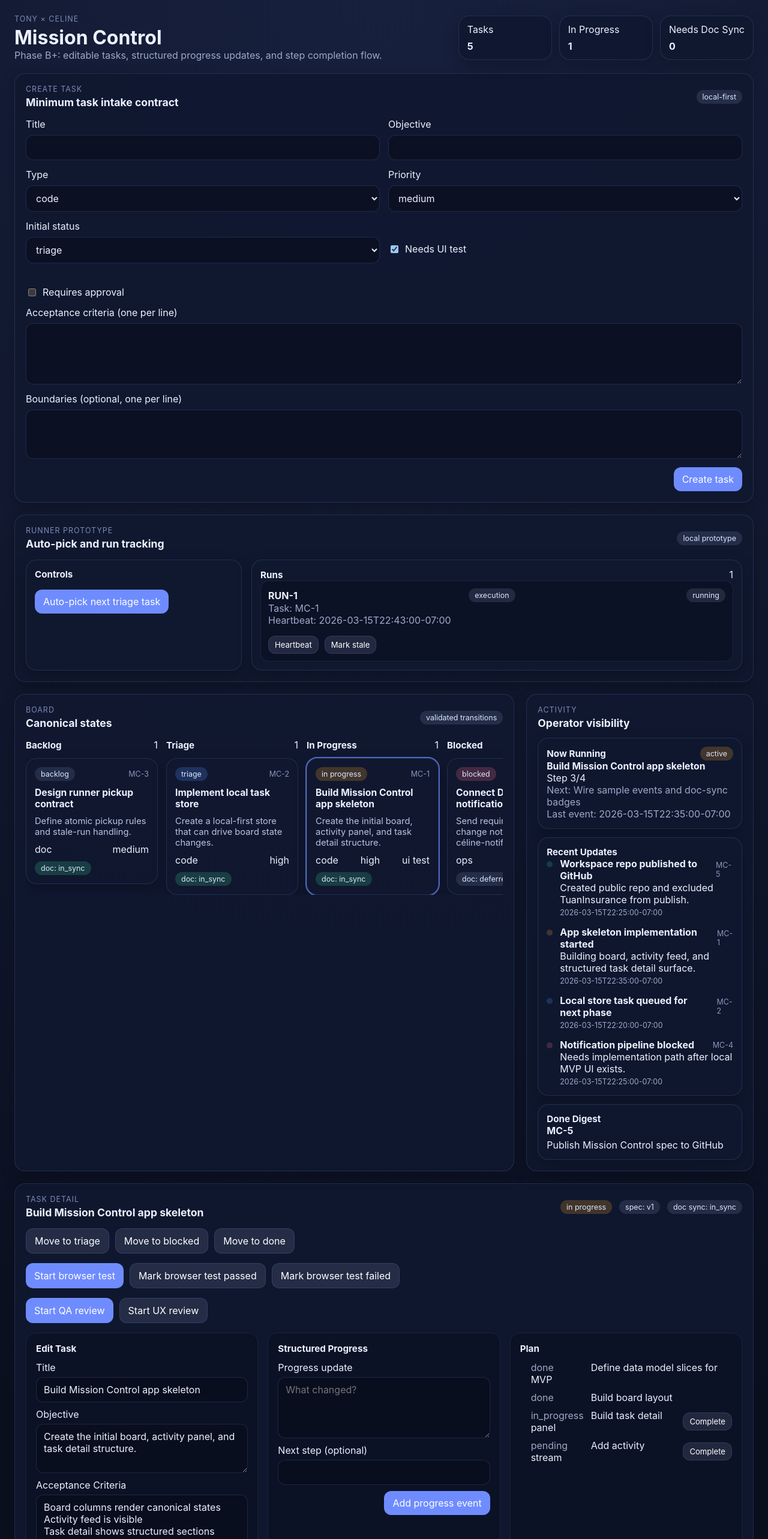
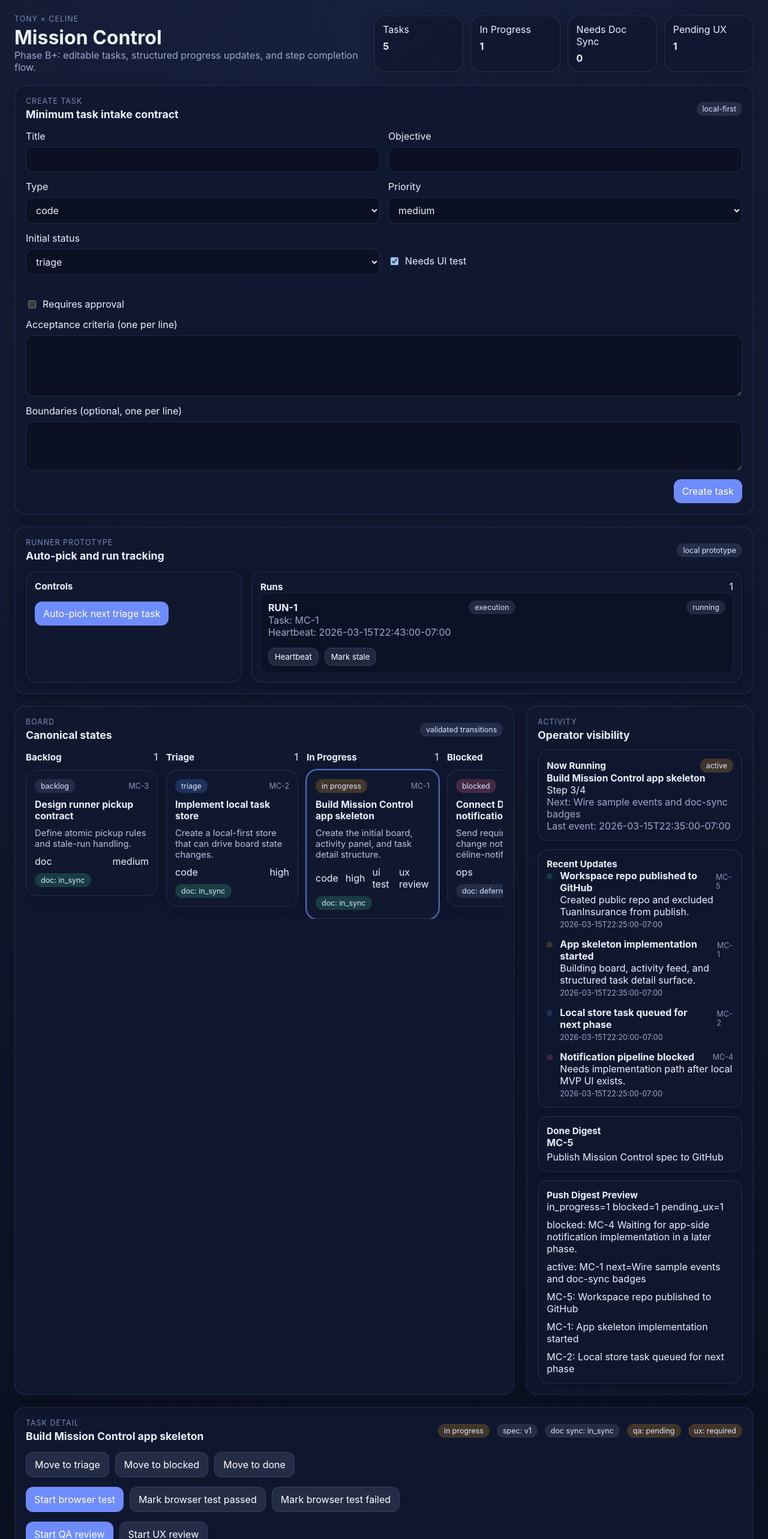
Before and after one commit to celine-1984-2077/celine-missioncontrol, a React (Vite) app in the folder mission-control/: page / in a window 1280 px wide. Shown: the top 2566 px of the page at 60% size. Built offline with nearby package versions, Linux system fonts and the light colour scheme.

Commit message:
Expose UX review gates and push digests

```diff
--- a/mission-control/src/App.tsx
+++ b/mission-control/src/App.tsx
@@ -1,5 +1,5 @@
 import { useMemo, useState } from 'react'
-import { addProgressEvent, autoPickNextTask, completeReviewRun, completeStep, completeUiTest, createFollowupTask, createTask, heartbeatRun, loadState, markRunStale, requestReviewRun, requestUiTest, transitionTask, updateTask } from './store'
+import { addProgressEvent, autoPickNextTask, completeReviewRun, completeStep, completeUiTest, createFollowupTask, createTask, getBoardNotificationDigest, getTaskNotificationDigest, hasPassingReview, heartbeatRun, loadState, markRunStale, requestReviewRun, requestUiTest, transitionTask, updateTask } from './store'
 import type { ActivityEvent, DocSyncStatus, Priority, Task, TaskStatus, TaskType } from './types'
 
 const columns: Array<{ key: TaskStatus; label: string }> = [
@@ -83,6 +83,10 @@ export function App() {
     const bTime = b.endedAt ?? b.startedAt ?? ''
     return bTime.localeCompare(aTime)
   })
+  const boardDigest = getBoardNotificationDigest(state)
+  const selectedTaskDigest = selectedTask ? getTaskNotificationDigest(state, selectedTask.id) : undefined
+  const selectedTaskQaReady = selectedTask ? hasPassingReview(state, selectedTask.id, 'qa_review') : false
+  const selectedTaskUxReady = selectedTask ? (!selectedTask.requiresUxReview || hasPassingReview(state, selectedTask.id, 'ux_review')) : false
 
   const [editDraft, setEditDraft] = useState(() => createEditDraft(selectedTask))
 
@@ -195,6 +199,7 @@ export function App() {
           <Stat label="Tasks" value={String(tasks.length)} />
           <Stat label="In Progress" value={String(tasks.filter((t) => t.status === 'in_progress').length)} />
           <Stat label="Needs Doc Sync" value={String(tasks.filter((t) => t.docSyncStatus === 'needs_update').length)} />
+          <Stat label="Pending UX" value={String(tasks.filter((t) => t.requiresUxReview && !hasPassingReview(state, t.id, 'ux_review')).length)} />
         </div>
       </header>
 
@@ -270,7 +275,7 @@ export function App() {
                       <div className="task-card-header"><span className={`pill ${statusTone[task.status]}`}>{formatStatus(task.status)}</span><span className="task-id">{task.id}</span></div>
                       <h4>{task.title}</h4>
                       <p>{task.objective}</p>
-                      <div className="meta-row"><span>{task.type}</span><span>{task.priority}</span>{task.needsUiTest && <span>ui test</span>}</div>
+                      <div className="meta-row"><span>{task.type}</span><span>{task.priority}</span>{task.needsUiTest && <span>ui test</span>}{task.requiresUxReview && <span>ux review</span>}</div>
                       <div className="meta-row"><span className={`pill ${task.docSyncStatus === 'needs_update' ? 'tone-red' : task.docSyncStatus === 'deferred' ? 'tone-slate' : 'tone-green'}`}>doc: {task.docSyncStatus ?? 'n/a'}</span>{task.requiresApproval && <span className="pill tone-red">approval</span>}</div>
                     </article>
                   ))}
@@ -288,12 +293,13 @@ export function App() {
           </section>
           <section className="subpanel"><div className="subpanel-header"><h3>Recent Updates</h3></div><div className="timeline">{activity.slice(0, 10).map((event) => (<div key={event.id} className="timeline-item"><div className={`timeline-dot ${eventTone[event.type] ?? 'tone-slate'}`} /><div><div className="timeline-title-row"><strong>{event.title}</strong><span className="task-id">{event.taskId}</span></div>{event.body && <p>{event.body}</p>}<span className="muted small">{event.createdAt}</span></div></div>))}</div></section>
           <section className="subpanel"><div className="subpanel-header"><h3>Done Digest</h3></div><div className="digest-list">{doneDigest.map((task) => (<div key={task.id} className="digest-item"><strong>{task.id}</strong><span>{task.title}</span></div>))}</div></section>
+          <section className="subpanel"><div className="subpanel-header"><h3>Push Digest Preview</h3></div><div className="digest-list">{boardDigest.lines.map((line) => (<div key={line} className="digest-item"><span>{line}</span></div>))}</div></section>
         </aside>
       </main>
 
       {selectedTask && (
         <section className="detail-panel card">
-          <div className="panel-heading"><div><p className="eyebrow">Task Detail</p><h2>{selectedTask.title}</h2></div><div className="meta-row wrap"><span className={`pill ${statusTone[selectedTask.status]}`}>{formatStatus(selectedTask.status)}</span><span className="pill">spec: {selectedTask.specVersionSeen}</span><span className="pill">doc sync: {selectedTask.docSyncStatus}</span></div></div>
+          <div className="panel-heading"><div><p className="eyebrow">Task Detail</p><h2>{selectedTask.title}</h2></div><div className="meta-row wrap"><span className={`pill ${statusTone[selectedTask.status]}`}>{formatStatus(selectedTask.status)}</span><span className="pill">spec: {selectedTask.specVersionSeen}</span><span className="pill">doc sync: {selectedTask.docSyncStatus}</span>{selectedTask.needsUiTest && <span className={`pill ${selectedTaskQaReady ? 'tone-green' : 'tone-amber'}`}>qa: {selectedTaskQaReady ? 'ready' : 'pending'}</span>}{selectedTask.requiresUxReview && <span className={`pill ${selectedTaskUxReady ? 'tone-green' : 'tone-amber'}`}>ux: {selectedTaskUxReady ? 'ready' : 'required'}</span>}</div></div>
           <div className="transition-row">{transitionTargets[selectedTask.status].map((nextStatus) => (<button key={nextStatus} type="button" className="secondary" onClick={() => handleTransition(selectedTask.id, nextStatus)}>Move to {formatStatus(nextStatus)}</button>))}</div>
           {selectedTask.needsUiTest && (
             <div className="transition-row">
@@ -355,6 +361,18 @@ export function App() {
                   <button type="button" className="secondary" onClick={() => setState(createFollowupTask(state, selectedTask.id, 'spec_update', `Spec update: ${selectedTask.title}`, reviewDraft.summary || 'Spec update requested from review.'))}>Create spec-update task</button>
                 </div>
               </form>
+            </DetailSection>
+            <DetailSection title="Notification Preview">
+              {selectedTaskDigest ? (
+                <div className="artifact-list">
+                  <article className="artifact-item">
+                    <strong>{selectedTaskDigest.headline}</strong>
+                    <ul>
+                      {selectedTaskDigest.lines.map((line) => <li key={line}>{line}</li>)}
+                    </ul>
+                  </article>
+                </div>
+              ) : <p className="muted">No notification preview available.</p>}
             </DetailSection>
             <DetailSection title="Review Artifacts">
               {latestReviewRuns.length ? (
--- a/mission-control/src/sampleData.ts
+++ b/mission-control/src/sampleData.ts
@@ -20,6 +20,7 @@ export const tasks: Task[] = [
     source: 'chat',
     assignee: 'celine',
     needsUiTest: true,
+    requiresUxReview: true,
     tags: ['mvp', 'ui'],
     plan: [
       { id: 's1', label: 'Define data model slices for MVP', status: 'done' },
@@ -52,6 +53,7 @@ export const tasks: Task[] = [
     source: 'system',
     assignee: 'celine',
     needsUiTest: false,
+    requiresUxReview: false,
     plan: [
       { id: 's1', label: 'Choose local storage model', status: 'pending' },
       { id: 's2', label: 'Build transition helpers', status: 'pending' },
--- a/mission-control/src/store.ts
+++ b/mission-control/src/store.ts
@@ -17,6 +17,11 @@ export interface MissionControlState {
   tasks: Task[]
   activity: ActivityEvent[]
   runs: Run[]
+}
+
+export interface NotificationDigest {
+  headline: string
+  lines: string[]
 }
 
 export interface TaskDraft {
@@ -128,6 +133,7 @@ export function createTask(state: MissionControlState, draft: TaskDraft): Missio
     source: 'board',
     assignee: 'celine',
     needsUiTest: draft.needsUiTest,
+    requiresUxReview: draft.needsUiTest,
     plan: [
       { id: `${nextId}-1`, label: 'Clarify and structure the task', status: 'pending' },
       { id: `${nextId}-2`, label: 'Execute implementation', status: 'pending' },
@@ -488,6 +494,7 @@ export function completeUiTest(state: MissionControlState, taskId: string, passe
     source: 'bug_loop',
     assignee: 'celine',
     needsUiTest: true,
+    requiresUxReview: task.requiresUxReview,
     parentTaskId: task.id,
     plan: [
       { id: `${bugId}-1`, label: 'Reproduce browser failure', status: 'pending' },
@@ -636,6 +643,7 @@ export function completeReviewRun(
       source: 'bug_loop',
       assignee: 'celine',
       needsUiTest: task.needsUiTest,
+      requiresUxReview: task.requiresUxReview,
       parentTaskId: task.id,
       plan: [
         { id: `${bugId}-1`, label: 'Review QA findings', status: 'pending' },
@@ -740,6 +748,7 @@ export function createFollowupTask(
     source: 'system',
     assignee: 'celine',
     needsUiTest: false,
+    requiresUxReview: false,
     parentTaskId: task.id,
     plan: [
       { id: `${nextId}-1`, label: 'Review finding', status: 'pending' },
@@ -764,6 +773,51 @@ export function createFollowupTask(
     createdBy: 'system',
   }
   return commit({ ...state, tasks: [newTask, ...state.tasks], activity: [event, ...state.activity] })
+}
+
+export function hasPassingReview(state: MissionControlState, taskId: string, kind: 'qa_review' | 'ux_review') {
+  return state.runs.some((run) => run.taskId === taskId && run.kind === kind && run.status === 'passed')
+}
+
+export function getTaskNotificationDigest(state: MissionControlState, taskId: string): NotificationDigest | undefined {
+  const task = state.tasks.find((item) => item.id === taskId)
+  if (!task) return undefined
+
+  const lines = [
+    `${task.id} · ${task.title}`,
+    `status=${task.status} priority=${task.priority} type=${task.type}`,
+  ]
+
+  if (task.nextStep) lines.push(`next: ${task.nextStep}`)
+  if (task.blockerDetail) lines.push(`blocker: ${task.blockerDetail}`)
+  if (task.reviewSummary) lines.push(`review: ${task.reviewSummary}`)
+
+  const qaReady = hasPassingReview(state, task.id, 'qa_review')
+  const uxReady = !task.requiresUxReview || hasPassingReview(state, task.id, 'ux_review')
+  const uiReady = !task.needsUiTest || state.runs.some((run) => run.taskId === task.id && run.kind === 'ui_test' && run.status === 'passed') || task.status === 'done'
+  lines.push(`gates: ui=${uiReady ? 'ok' : 'pending'} qa=${qaReady ? 'ok' : 'pending'} ux=${uxReady ? 'ok' : 'pending'}`)
+
+  return {
+    headline: task.status === 'blocked' ? 'Mission Control blocker' : task.status === 'done' ? 'Mission Control completed task' : 'Mission Control update',
+    lines,
+  }
+}
+
+export function getBoardNotificationDigest(state: MissionControlState): NotificationDigest {
+  const blocked = state.tasks.filter((task) => task.status === 'blocked')
+  const inProgress = state.tasks.filter((task) => task.status === 'in_progress')
+  const pendingUx = state.tasks.filter((task) => task.requiresUxReview && !hasPassingReview(state, task.id, 'ux_review'))
+  const latestEvents = state.activity.slice(0, 3).map((event) => `${event.taskId}: ${event.title}`)
+
+  return {
+    headline: 'Mission Control overnight digest',
+    lines: [
+      `in_progress=${inProgress.length} blocked=${blocked.length} pending_ux=${pendingUx.length}`,
+      ...(blocked.slice(0, 2).map((task) => `blocked: ${task.id} ${task.blockerDetail ?? task.title}`)),
+      ...(inProgress.slice(0, 2).map((task) => `active: ${task.id} next=${task.nextStep ?? 'unset'}`)),
+      ...latestEvents,
+    ],
+  }
 }
 
 function finalizeRun(runs: Run[], runId: string, status: 'passed' | 'failed', now: string) {
--- a/mission-control/src/styles.css
+++ b/mission-control/src/styles.css
@@ -45,7 +45,7 @@ h4 { font-size: 0.98rem; }
 
 .topbar-stats {
   display: grid;
-  grid-template-columns: repeat(3, minmax(120px, 1fr));
+  grid-template-columns: repeat(4, minmax(120px, 1fr));
   gap: 12px;
 }
 
--- a/mission-control/src/types.ts
+++ b/mission-control/src/types.ts
@@ -68,6 +68,7 @@ export interface Task {
   source: 'board' | 'chat' | 'system' | 'bug_loop'
   assignee: 'celine'
   needsUiTest: boolean
+  requiresUxReview?: boolean
   parentTaskId?: string
   relatedDocIds?: string[]
   tags?: string[]
```
Also changed, not shown: 3 other files (tests, documents, lock files or other folders).
